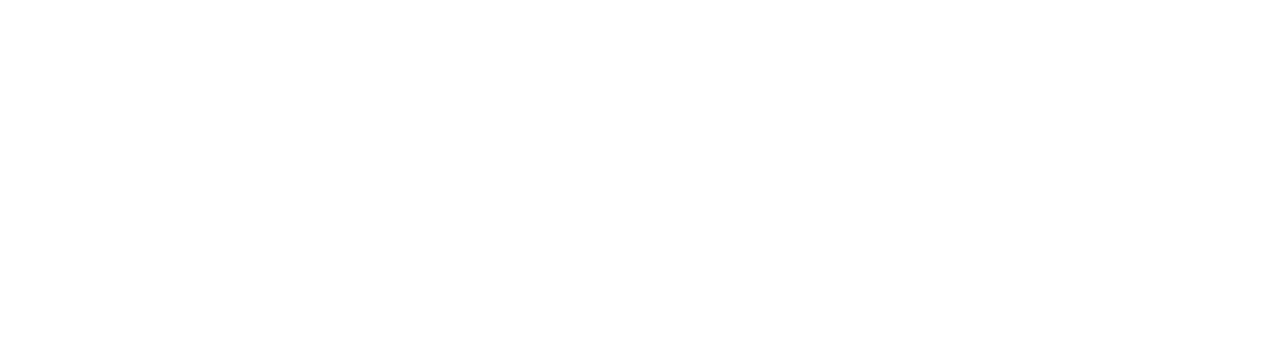
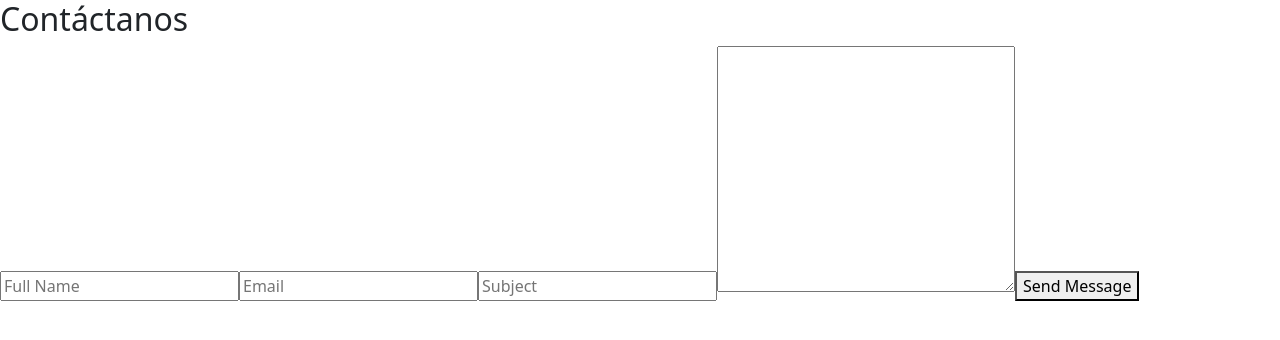
Before and after one commit to Proyecto-miAlqui-New/miAlqui_proyec, a React (Vite) app in the folder miAlqui/: page /Contact in a window 1280 px wide. Before the commit this address had no page. Shown: the top 340 px of the page. Built offline with nearby package versions, Linux system fonts and the light colour scheme.

Commit message:
Página de contacto funcional

```diff
--- a/miAlqui/package.json
+++ b/miAlqui/package.json
@@ -10,6 +10,7 @@
     "preview": "vite preview"
   },
   "dependencies": {
+    "@emailjs/browser": "^3.11.0",
     "axios": "^1.5.1",
     "bootstrap": "^5.3.2",
     "loader-utils": "^3.2.1",
--- a/miAlqui/src/App.jsx
+++ b/miAlqui/src/App.jsx
@@ -5,6 +5,7 @@
 import { PasoTwo } from "./pages/register/pasoTwo";
 import { PasoTres } from "./pages/register/pasoTres";
 import { FormAlqui } from "./pages/registroAlquiler/RegAlqui";
+import { Contact } from "./components/contact/contact"
 
 
 function App() {
@@ -17,6 +18,7 @@
         <Route path="/register" element={<Register></Register>} />
         <Route path="/registerAlqui" element={<FormAlqui></FormAlqui>} />
         <Route path="/PasoTres" element={<PasoTres></PasoTres>} />
+        <Route path="/Contact" element={<Contact></Contact>} />
       </Routes>
     </div>
   );
--- /dev/null
+++ b/miAlqui/src/components/contact/contact.jsx
@@ -0,0 +1,37 @@
+import { useRef } from "react";
+import emailjs from '@emailjs/browser';
+
+export const Contact = () => {
+    const form = useRef();
+
+    const sendEmail = (e) => {
+        e.preventDefault();
+
+        emailjs.sendForm('service_xs1ph2h', 'template_unhwo0k', form.current, 'TleDato1ymybBY-p-')
+          .then((result) => {
+              console.log(result.text);
+          }, (error) => {
+              console.log(error.text);
+          });
+        e.target.reset()
+      };
+
+    return (
+        <section>
+            <div className="conteiner">
+                <h2 className="--text-center">Contáctanos</h2>
+            </div>
+                <form ref={form} onSubmit={sendEmail} className="--form-control --card --flex-center --dir-column">
+
+                <input type="text" placeholder="Full Name" name="user_name" required />
+
+                <input type="email" placeholder="Email" name="user_email" required />
+
+                <input type="text" placeholder="Subject" name="subject" required />
+
+                <textarea name="message" cols="30" rows="10"></textarea>
+                <button type="submit" className="--btn --btn-primary">Send Message</button>
+                </form>
+        </section>
+    )
+}
--- a/miAlqui/src/components/header/Navbar.jsx
+++ b/miAlqui/src/components/header/Navbar.jsx
@@ -25,7 +25,7 @@
         <div className="collapse navbar-collapse">
           <ul class="navbar-nav tex-color enlace-nav">
             <li className="nav-item menu-nav">
-              <Link to="/home">
+              <Link to="/">
                 <a
                   className="nav-link fw-bold py-1 px-0 active"
                   aria-current="page"
@@ -42,9 +42,11 @@
                 </a>
               </Link>
             </li>
+            <Link to="/Contact">
             <a className="nav-link fw-bold py-1 px-0 enlace-nav" href="#">
               Contact
-            </a>
+              </a>
+              </Link>
             <li className="nav-item menu-nav">
               <Link to="/">
                 <a
```
Also changed, not shown: 1 other file (tests, documents, lock files or other folders).
